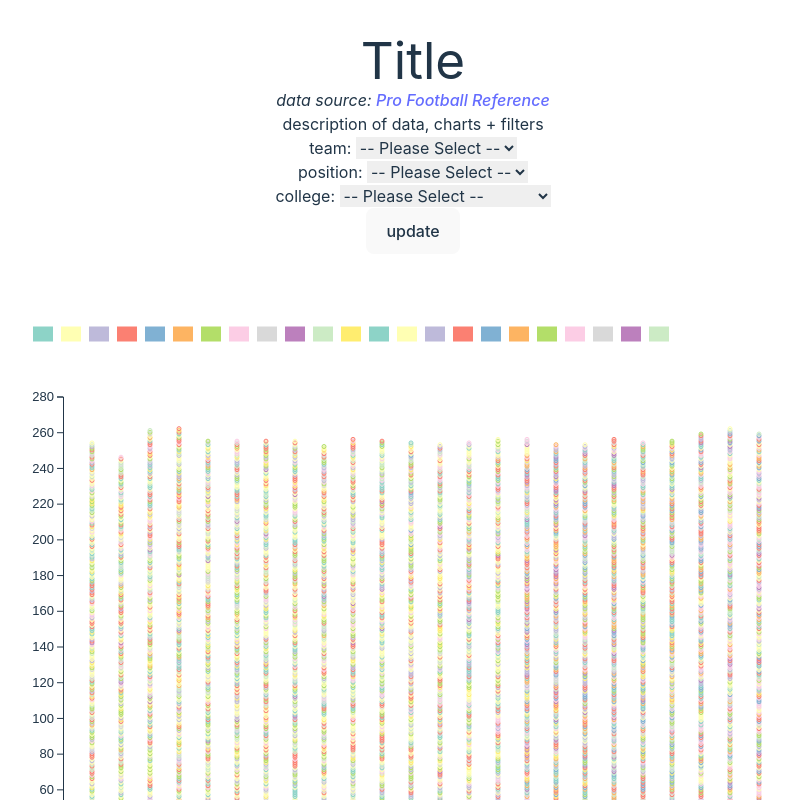
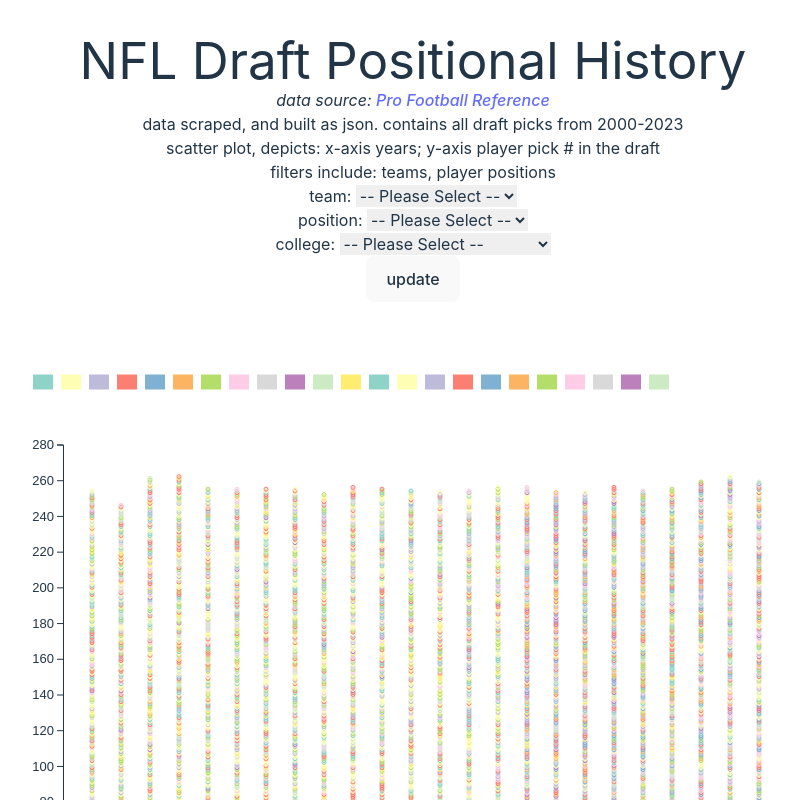
Before and after one commit to dmalary/nfl_draft-dashboard, a React (Vite) app in the folder react-d3-nfl_dashboard/: page / in a window 1280 px wide. Shown: the top 800 px of the page, without its empty margins (227-1020 px from the left). Built offline with nearby package versions, Linux system fonts and the light colour scheme.

Commit message:
feat: filter card logic work and copy

```diff
--- a/react-d3-nfl_dashboard/components/DropdownFilter.jsx
+++ b/react-d3-nfl_dashboard/components/DropdownFilter.jsx
@@ -15,7 +15,7 @@ const DropdownFilter = ({ filterKey, data, handleFilterUpdate }) => {
   // console.log('data', data)
 
   return (
-    <div className='rounded-2xl bg-gray-400'>
+    <div className='rounded-2xl bg-gray-400 text-left'>
       <label htmlFor="filter">{filterKey}: </label>
       <select
         name="filter"
--- a/react-d3-nfl_dashboard/src/App.jsx
+++ b/react-d3-nfl_dashboard/src/App.jsx
@@ -9,13 +9,7 @@ import ScatterChart from '../components/ScatterChart';
 import data from '../data/data.json'
 
 const App = () => {
-  // const [workingData, setWorkingData] = useState(data.filter(d => d.team === "NYG" && d.position));
   const [workingData, setWorkingData] = useState(data.filter(d => d.team !== "" && d.position));
-
-  const scatterData = data.filter(d => d.team !== "" && d.position)
-  // const scatterData = data.filter(d => d.team === "BUF" && d.position === "QB" && d.position)
-  // const scatterData = data.filter(d => d.team === "NYG" && (d.position === "WR" || d.position === "TE") && d.position)
-  // const scatterData = data.filter(d => (d.position === "WR" || d.position === "TE") && d.position)
 
   const onFilterChange = (val) => {
     console.log('val', val);
@@ -26,12 +20,14 @@ const App = () => {
   return (
     <div className='flex'>
       <div className='w-1/3'>
-        <div className=''>
-          <h1>Title</h1>
+        <div className='text-left'>
+          <h1>NFL Draft Positional History</h1>
         </div>
-        <div className=' p-2'>
+        <div className='text-left p-2'>
           <p><i>data source: <a href="http://https://www.pro-football-reference.com/">Pro Football Reference</a></i></p>
-          <p>description of data, charts + filters</p>
+          <p>data scraped, and built as json. contains all draft picks from 2000-2023</p>
+          <p>scatter plot, depicts: x-axis years; y-axis player pick # in the draft</p>
+          <p>filters include: teams, player positions</p>
         </div>
         <div>
           <FilterCard data={data} onFilterChange={onFilterChange}/>
```
